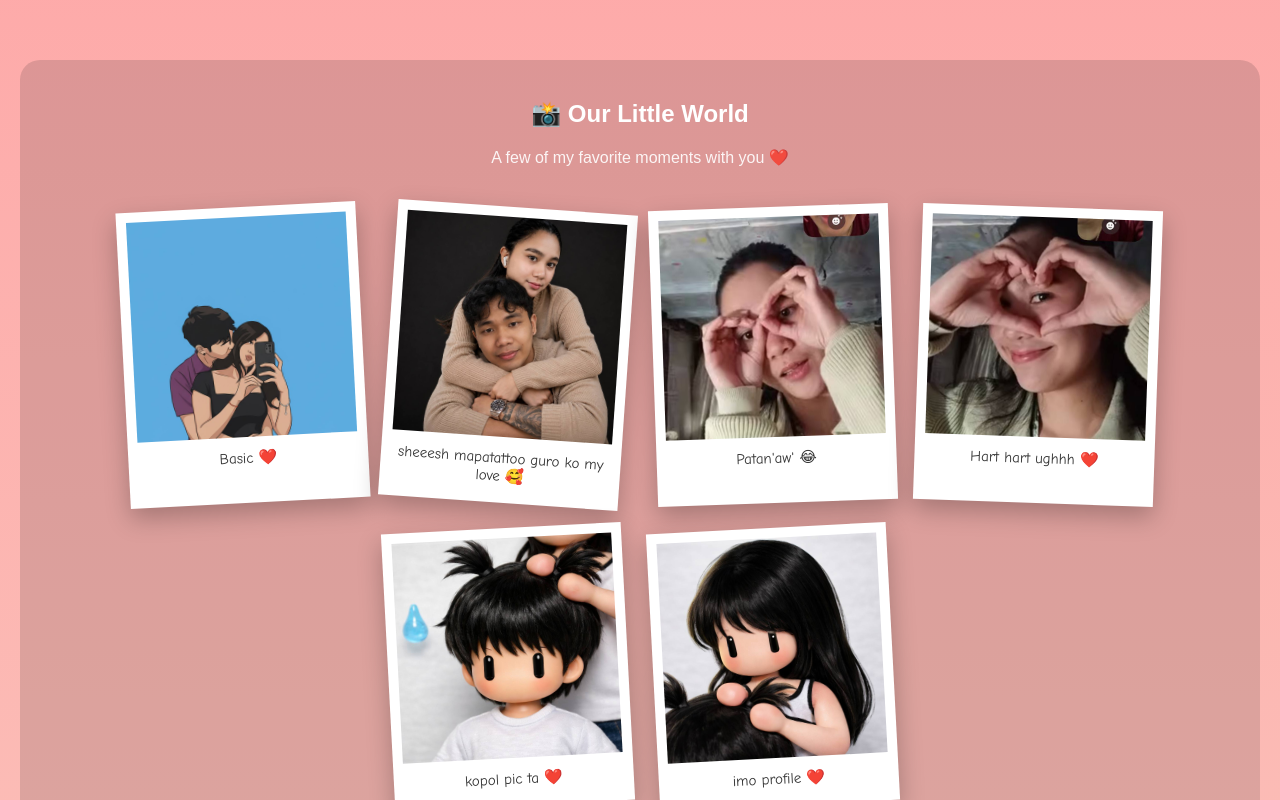
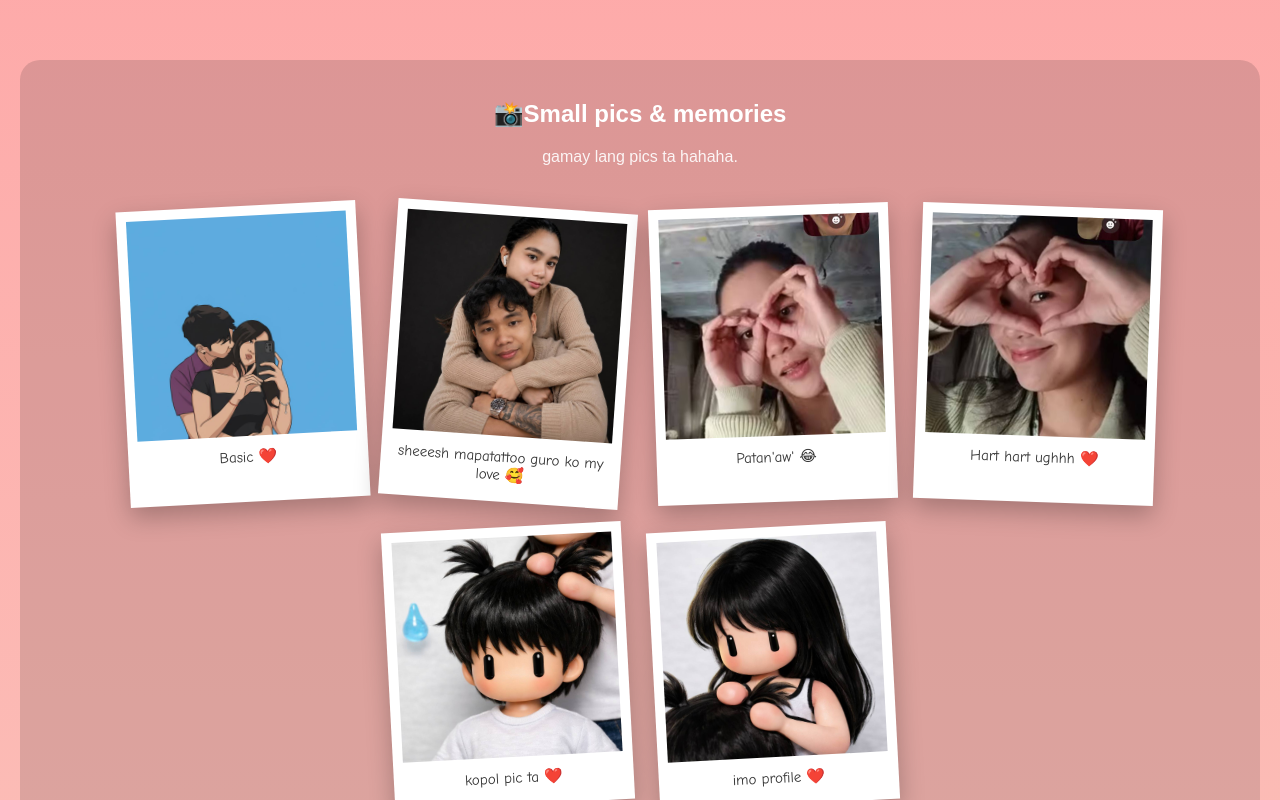
Before and after one commit to Xianzu/monthsary, a plain HTML site: page index.html in a window 1280 px wide. Both pictures are taken after a click on the button "Open Your Surprise ❤️". Shown: the part 800-1600 px from the top of the page. Drawn offline with Linux system fonts and the light colour scheme.

Commit message:
Update index.html

```diff
--- a/index.html
+++ b/index.html
@@ -36,9 +36,9 @@
     <div id="content" class="hidden">
         <!-- Our Photos -->
 <section class="card photo-section">
-    <h2>📸 Our Little World</h2>
+    <h2>📸Small pics & memories</h2>
     <p class="section-subtitle">
-        A few of my favorite moments with you ❤️
+        gamay lang pics ta hahaha.
     </p>
 
     <div class="photo-wall">
```
